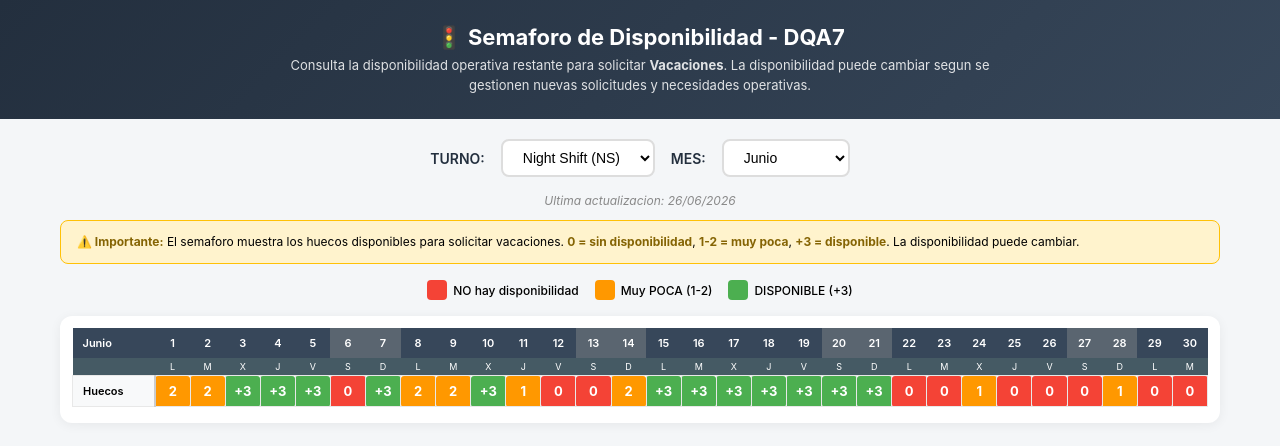
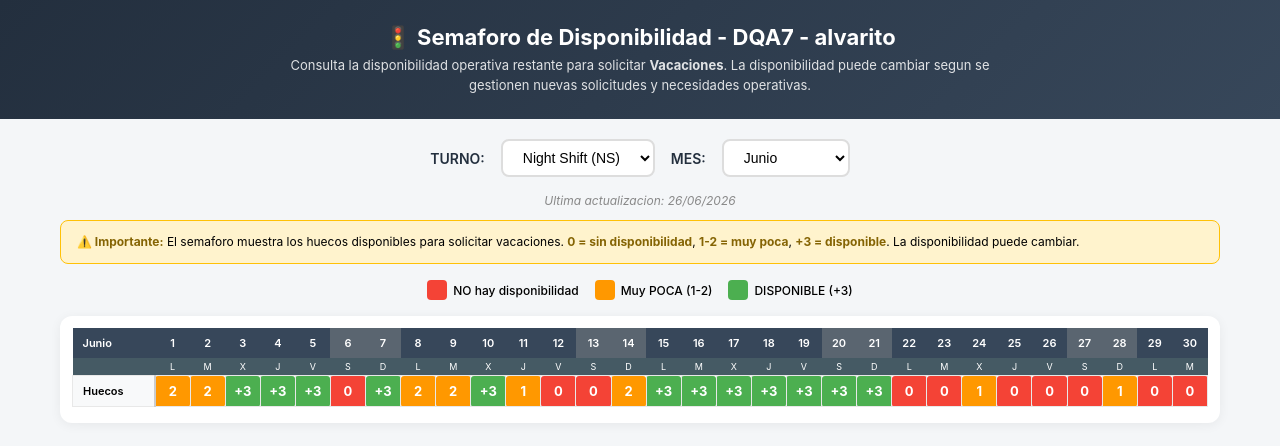
Before and after one commit to dqa7fun-cadiz/dqa7news, a plain HTML site: page index.html in a window 1280 px wide. Drawn offline with Linux system fonts and the light colour scheme.

Commit message:
Updated index.html

```diff
--- a/index.html
+++ b/index.html
@@ -38,7 +38,7 @@
 </head>
 <body>
     <div class="header">
-        <h1>&#x1F6A6; Semaforo de Disponibilidad - DQA7</h1>
+        <h1>&#x1F6A6; Semaforo de Disponibilidad - DQA7 - alvarito</h1>
         <p>Consulta la disponibilidad operativa restante para solicitar <b>Vacaciones</b>. La disponibilidad puede cambiar segun se gestionen nuevas solicitudes y necesidades operativas.</p>
     </div>
 
```
